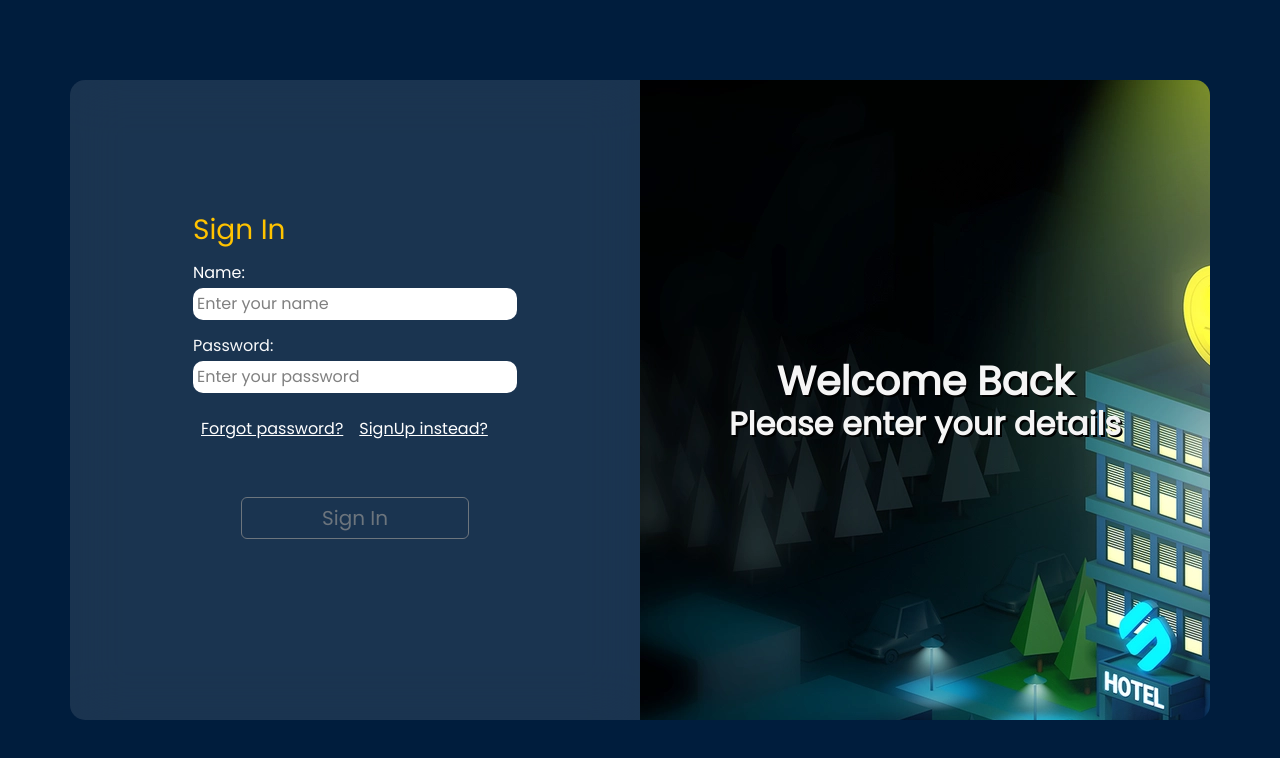
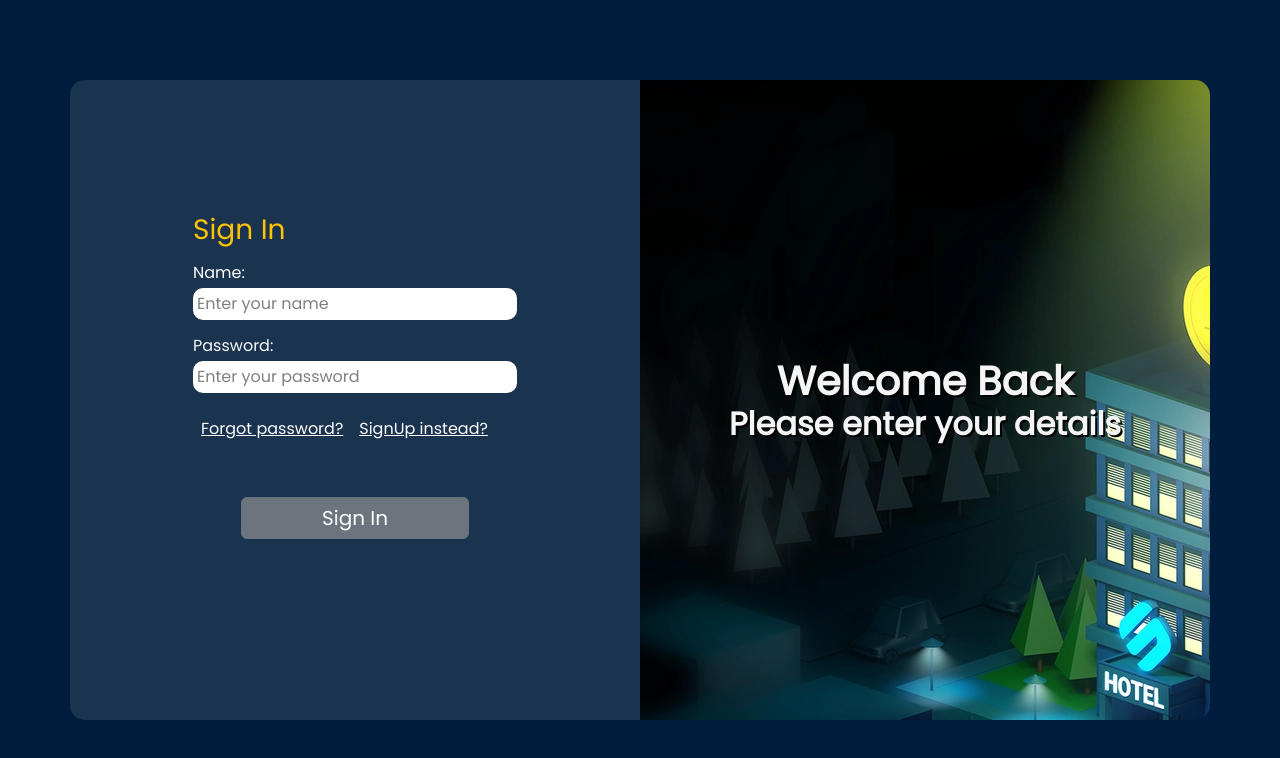
Before and after one commit to xennia316/FinalProject, a React (Create React App) app in the folder client/: page / in a window 1280 px wide. Shown: the top 758 px of the page. Built offline with nearby package versions, Linux system fonts and the light colour scheme.

Commit message:
new content

```diff
--- a/client/src/pages/Login.jsx
+++ b/client/src/pages/Login.jsx
@@ -7,11 +7,13 @@ const Login = () => {
       <section className={`container ${styles.main}`}>
         <section className={`${styles.left}`}>
           <section className={`left-bottom`}>
+            <image src="../images/logo.jpg" />
             <h3>Sign In</h3>
             <form>
               <label for="name">
                 <h6>Name:</h6>{" "}
               </label>
+              <i class="fa fa-user"></i>
               <input
                 type={"text"}
                 placeholder="Enter your name"
@@ -36,7 +38,7 @@ const Login = () => {
                 </span>
               </div>
 
-              <button type="button" class={`btn-outline-secondary btn p-2 m-5`}>
+              <button type="button" class={`btn-secondary btn p-2 m-5`}>
                 <h5>Sign In</h5>
               </button>
             </form>
```
